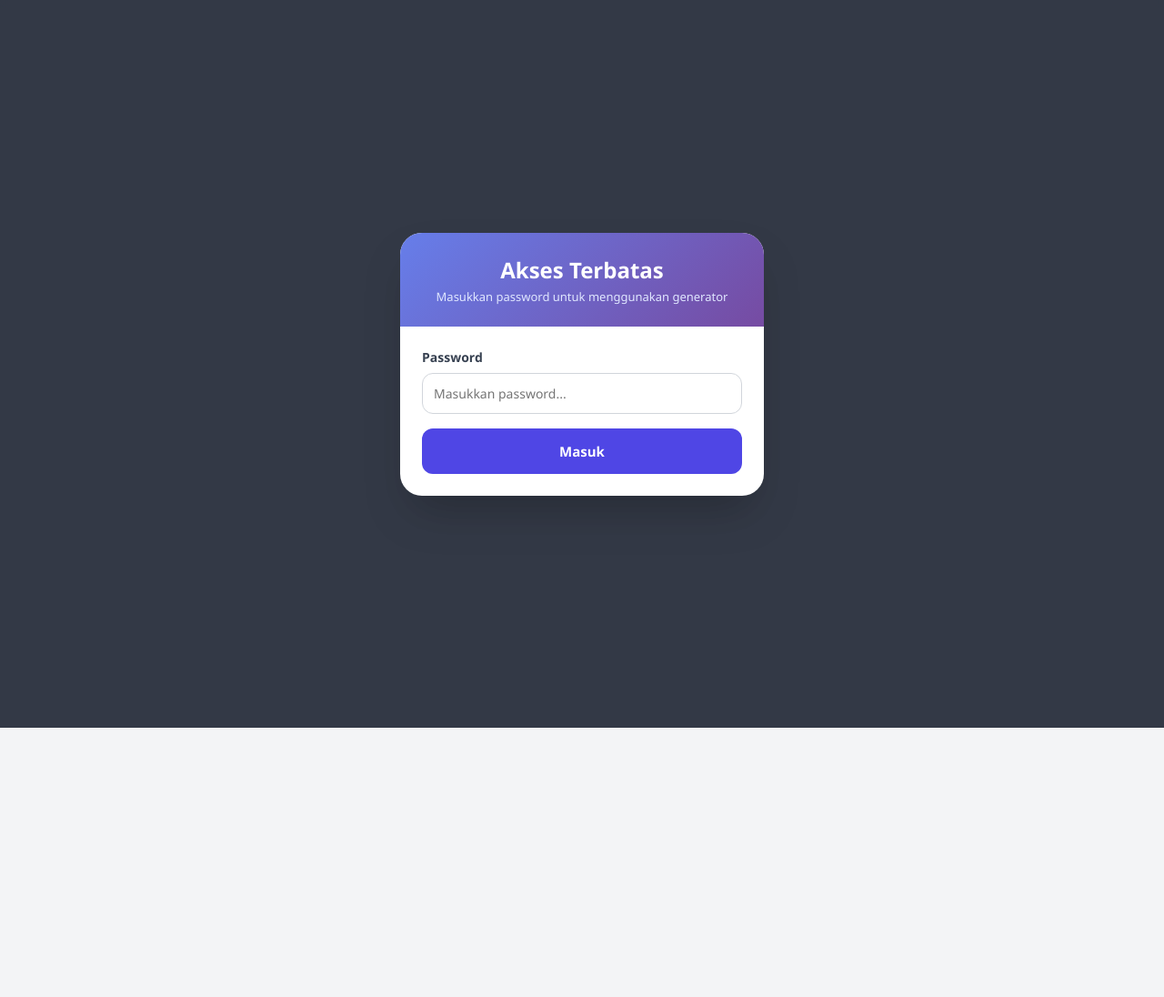
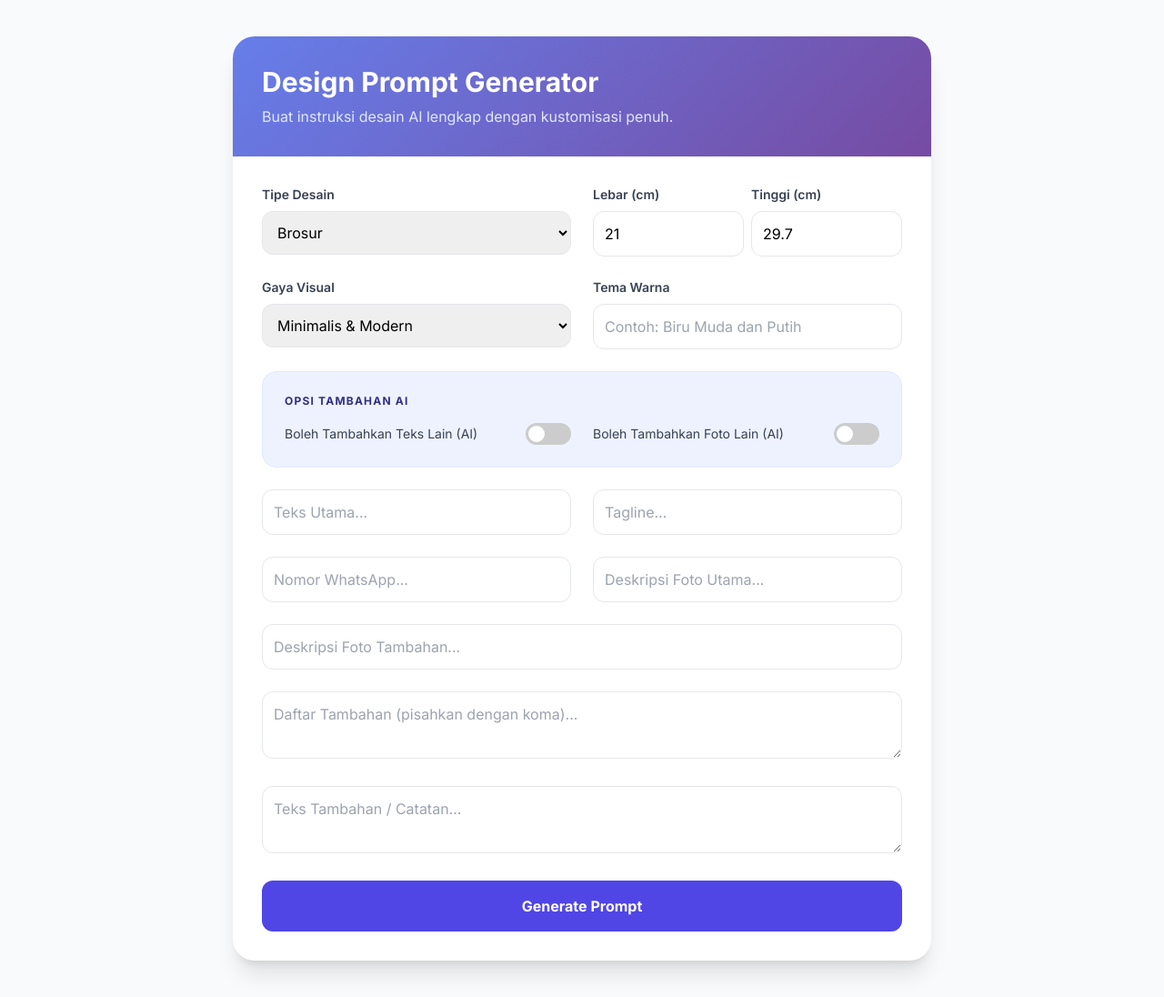
Before and after one commit to cakmamad88-hash/design-prompt-generator, a plain HTML site: page index.html in a window 1280 px wide. Shown: the whole page at 91% size. Before the commit the page ends 800 px from the top, so only its background shows below. Drawn offline with nearby package versions, Linux system fonts and the light colour scheme.

Commit message:
Update index.html

```diff
--- a/index.html
+++ b/index.html
@@ -5,118 +5,54 @@
     <meta charset="UTF-8">
     <meta name="viewport" content="width=device-width, initial-scale=1.0">
     <title>Design Prompt Generator Pro</title>
+    <script src="https://cdn.tailwindcss.com"></script>
+    <link href="https://fonts.googleapis.com/css2?family=Inter:wght@300;400;600;700&display=swap" rel="stylesheet">
     <style>
-        * { box-sizing: border-box; margin: 0; padding: 0; font-family: 'Segoe UI', Roboto, Helvetica, Arial, sans-serif; }
-        body { background-color: #f3f4f6; min-height: 100vh; padding: 40px 16px; color: #1f2937; }
-        .hidden { display: none !important; }
-
-        .gradient-bg { background: linear-gradient(135deg, #667eea 0%, #764ba2 100%); color: white; }
-        .card { max-width: 768px; margin: 0 auto; background: white; border-radius: 24px; box-shadow: 0 20px 25px -5px rgba(0,0,0,0.1); overflow: hidden; }
-
-        .overlay { position: fixed; inset: 0; background: rgba(17, 24, 39, 0.85); backdrop-filter: blur(4px); display: flex; align-items: center; justify-content: center; z-index: 9999; padding: 16px; }
-        .login-box { background: white; border-radius: 24px; max-width: 400px; width: 100%; overflow: hidden; box-shadow: 0 25px 50px -12px rgba(0,0,0,0.25); }
-        .login-header { padding: 24px; text-align: center; }
-        .login-header h2 { font-size: 24px; font-weight: 700; }
-        .login-header p { font-size: 13px; color: #e0e7ff; margin-top: 4px; }
-        .login-body { padding: 24px; }
-
-        .main-header { padding: 32px; display: flex; justify-content: space-between; align-items: center; gap: 16px; }
-        .main-header h1 { font-size: 28px; font-weight: 700; }
-        .main-header p { color: #e0e7ff; margin-top: 6px; font-size: 15px; }
-        .btn-lock { background: rgba(255,255,255,0.2); color: white; border: none; padding: 8px 16px; border-radius: 12px; font-weight: 600; font-size: 12px; cursor: pointer; }
-        .btn-lock:hover { background: rgba(255,255,255,0.3); }
-
-        .form-body { padding: 32px; display: flex; flex-direction: column; gap: 20px; }
-        .grid-2 { display: grid; grid-template-columns: 1fr 1fr; gap: 20px; }
-        .flex-gap { display: flex; gap: 10px; }
-        .flex-1 { flex: 1; }
-        label { display: block; font-size: 14px; font-weight: 600; color: #374151; margin-bottom: 8px; }
-        input[type="text"], input[type="number"], input[type="password"], select, textarea {
-            width: 100%; padding: 12px; border: 1px solid #d1d5db; border-radius: 12px; font-size: 14px; outline: none; transition: 0.2s;
-        }
-        input:focus, select:focus, textarea:focus { border-color: #6366f1; box-shadow: 0 0 0 3px rgba(99, 102, 241, 0.2); }
-        .col-full { grid-column: 1 / -1; }
-
-        .ai-box { background: #eef2ff; padding: 20px; border-radius: 16px; border: 1px solid #e0e7ff; }
-        .ai-box h2 { font-size: 12px; font-weight: 700; color: #312e81; text-transform: uppercase; letter-spacing: 1px; margin-bottom: 16px; }
-        .switch-row { display: flex; align-items: center; justify-content: space-between; font-size: 14px; color: #374151; }
-
-        .switch { position: relative; display: inline-block; width: 48px; height: 24px; flex-shrink: 0; }
+        body { font-family: 'Inter', sans-serif; }
+        .gradient-bg { background: linear-gradient(135deg, #667eea 0%, #764ba2 100%); }
+        .switch { position: relative; display: inline-block; width: 50px; height: 24px; }
         .switch input { opacity: 0; width: 0; height: 0; }
-        .slider { position: absolute; cursor: pointer; inset: 0; background-color: #ccc; transition: .3s; border-radius: 24px; }
-        .slider:before { position: absolute; content: ""; height: 18px; width: 18px; left: 3px; bottom: 3px; background-color: white; transition: .3s; border-radius: 50%; }
+        .slider { position: absolute; cursor: pointer; top: 0; left: 0; right: 0; bottom: 0; background-color: #ccc; transition: .4s; border-radius: 24px; }
+        .slider:before { position: absolute; content: ""; height: 18px; width: 18px; left: 3px; bottom: 3px; background-color: white; transition: .4s; border-radius: 50%; }
         input:checked + .slider { background-color: #4f46e5; }
-        input:checked + .slider:before { transform: translateX(24px); }
-
-        .btn-primary { width: 100%; background: #4f46e5; color: white; border: none; padding: 15px; border-radius: 12px; font-size: 15px; font-weight: 700; cursor: pointer; transition: 0.2s; }
-        .btn-primary:hover { background: #4338ca; }
-        .btn-copy { width: 100%; background: #22c55e; color: white; border: none; padding: 12px; border-radius: 10px; font-size: 14px; font-weight: 600; cursor: pointer; margin-top: 12px; }
-        .btn-copy:hover { background: #16a34a; }
-
-        .result-box { background: #f3f4f6; padding: 16px; border-radius: 12px; border: 1px solid #e5e7eb; font-size: 14px; font-style: italic; white-space: pre-line; line-height: 1.5; }
-        .error-text { color: #ef4444; font-size: 13px; margin-top: 8px; }
-
-        @media (max-width: 640px) {
-            .grid-2 { grid-template-columns: 1fr; }
-            .main-header { flex-direction: column; align-items: flex-start; }
-        }
+        input:checked + .slider:before { transform: translateX(26px); }
     </style>
 </head>
-<body>
+<body class="bg-gray-50 min-h-screen py-10 px-4">
 
-    <!-- LAYAR KUNCI PASSWORD -->
-    <div id="loginOverlay" class="overlay">
-        <div class="login-box">
-            <div class="gradient-bg login-header">
-                <h2>Akses Terbatas</h2>
-                <p>Masukkan password untuk menggunakan generator</p>
-            </div>
-            <div class="login-body">
-                <label for="passwordInput">Password</label>
-                <input type="password" id="passwordInput" placeholder="Masukkan password...">
-                <p id="errorMsg" class="error-text hidden">Password salah. Silakan coba lagi.</p>
-                <button type="button" id="loginBtn" class="btn-primary" style="margin-top: 16px;">Masuk</button>
-            </div>
-        </div>
-    </div>
-
-    <!-- KONTEN UTAMA WEBSITE -->
-    <div id="mainApp" class="card hidden">
-        <div class="gradient-bg main-header">
-            <div>
-                <h1>Design Prompt Generator</h1>
-                <p>Buat instruksi desain AI lengkap dengan kustomisasi penuh.</p>
-            </div>
-            <button type="button" id="logoutBtn" class="btn-lock">Kunci</button>
+    <div class="max-w-3xl mx-auto bg-white rounded-3xl shadow-xl overflow-hidden">
+        <div class="gradient-bg p-8 text-white">
+            <h1 class="text-3xl font-bold">Design Prompt Generator</h1>
+            <p class="mt-2 text-indigo-100">Buat instruksi desain AI lengkap dengan kustomisasi penuh.</p>
         </div>
 
-        <div class="form-body">
-            <div class="grid-2">
+        <div class="p-8 space-y-6">
+            <div class="grid grid-cols-1 md:grid-cols-2 gap-6">
                 <div>
-                    <label>Tipe Desain</label>
-                    <select id="type">
+                    <label class="block text-sm font-semibold text-gray-700">Tipe Desain</label>
+                    <select id="type" class="w-full mt-2 p-3 border rounded-xl focus:ring-2 focus:ring-indigo-400 outline-none">
                         <option value="Brosur">Brosur</option>
                         <option value="Banner">Banner</option>
                         <option value="Stiker">Stiker</option>
                         <option value="Pamflet">Pamflet</option>
                     </select>
                 </div>
-                <div class="flex-gap">
+                <div class="flex gap-2">
                     <div class="flex-1">
-                        <label>Lebar (cm)</label>
-                        <input type="number" id="width" value="21">
+                        <label class="block text-sm font-semibold text-gray-700">Lebar (cm)</label>
+                        <input type="number" id="width" value="21" class="w-full mt-2 p-3 border rounded-xl focus:ring-2 focus:ring-indigo-400 outline-none">
                     </div>
                     <div class="flex-1">
-                        <label>Tinggi (cm)</label>
-                        <input type="number" id="height" value="29.7">
+                        <label class="block text-sm font-semibold text-gray-700">Tinggi (cm)</label>
+                        <input type="number" id="height" value="29.7" class="w-full mt-2 p-3 border rounded-xl focus:ring-2 focus:ring-indigo-400 outline-none">
                     </div>
                 </div>
             </div>
 
-            <div class="grid-2">
+            <div class="grid grid-cols-1 md:grid-cols-2 gap-6">
                 <div>
-                    <label>Gaya Visual</label>
-                    <select id="style">
+                    <label class="block text-sm font-semibold text-gray-700">Gaya Visual</label>
+                    <select id="style" class="w-full mt-2 p-3 border rounded-xl focus:ring-2 focus:ring-indigo-400 outline-none">
                         <option value="minimalist and modern">Minimalis & Modern</option>
                         <option value="elegant and luxury">Elegan & Mewah</option>
                         <option value="bold and crowded with vibrant elements">Ramai & Bersemangat</option>
@@ -124,23 +60,23 @@
                     </select>
                 </div>
                 <div>
-                    <label>Tema Warna</label>
-                    <input type="text" id="color" placeholder="Contoh: Biru Muda dan Putih">
+                    <label class="block text-sm font-semibold text-gray-700">Tema Warna</label>
+                    <input type="text" id="color" placeholder="Contoh: Biru Muda dan Putih" class="w-full mt-2 p-3 border rounded-xl focus:ring-2 focus:ring-indigo-400 outline-none">
                 </div>
             </div>
 
-            <div class="ai-box">
-                <h2>Opsi Tambahan AI</h2>
-                <div class="grid-2">
-                    <div class="switch-row">
-                        <span>Boleh Tambahkan Teks Lain (AI)</span>
+            <div class="bg-indigo-50 p-6 rounded-2xl border border-indigo-100">
+                <h2 class="text-xs font-bold text-indigo-900 mb-4 uppercase tracking-widest">Opsi Tambahan AI</h2>
+                <div class="grid grid-cols-1 md:grid-cols-2 gap-6">
+                    <div class="flex items-center justify-between">
+                        <span class="text-sm text-gray-700">Boleh Tambahkan Teks Lain (AI)</span>
                         <label class="switch">
                             <input type="checkbox" id="aiAllowText">
                             <span class="slider"></span>
                         </label>
                     </div>
-                    <div class="switch-row">
-                        <span>Boleh Tambahkan Foto Lain (AI)</span>
+                    <div class="flex items-center justify-between">
+                        <span class="text-sm text-gray-700">Boleh Tambahkan Foto Lain (AI)</span>
                         <label class="switch">
                             <input type="checkbox" id="aiAllowPhoto">
                             <span class="slider"></span>
@@ -149,35 +85,72 @@
                 </div>
             </div>
 
-            <div class="grid-2">
-                <input type="text" id="mainText" placeholder="Teks Utama...">
-                <input type="text" id="tagline" placeholder="Tagline...">
-                <input type="text" id="wa" placeholder="Nomor WhatsApp...">
-                <input type="text" id="photoDescription" placeholder="Deskripsi Foto Utama...">
-                <input type="text" id="additionalPhoto" placeholder="Deskripsi Foto Tambahan..." class="col-full">
+            <div class="grid grid-cols-1 md:grid-cols-2 gap-6">
+                <input type="text" id="mainText" placeholder="Teks Utama..." class="w-full p-3 border rounded-xl focus:ring-2 focus:ring-indigo-400 outline-none">
+                <input type="text" id="tagline" placeholder="Tagline..." class="w-full p-3 border rounded-xl focus:ring-2 focus:ring-indigo-400 outline-none">
+                <input type="text" id="wa" placeholder="Nomor WhatsApp..." class="w-full p-3 border rounded-xl focus:ring-2 focus:ring-indigo-400 outline-none">
+                <input type="text" id="photoDescription" placeholder="Deskripsi Foto Utama..." class="w-full p-3 border rounded-xl focus:ring-2 focus:ring-indigo-400 outline-none">
+                <input type="text" id="additionalPhoto" placeholder="Deskripsi Foto Tambahan..." class="w-full p-3 border rounded-xl focus:ring-2 focus:ring-indigo-400 outline-none col-span-full">
             </div>
 
-            <textarea id="listItems" placeholder="Daftar Tambahan (pisahkan dengan koma)..." rows="2"></textarea>
-            <textarea id="extraText" placeholder="Teks Tambahan / Catatan..." rows="2"></textarea>
+            <textarea id="listItems" placeholder="Daftar Tambahan (pisahkan dengan koma)..." class="w-full p-3 border rounded-xl focus:ring-2 focus:ring-indigo-400 outline-none" rows="2"></textarea>
+            <textarea id="extraText" placeholder="Teks Tambahan / Catatan..." class="w-full p-3 border rounded-xl focus:ring-2 focus:ring-indigo-400 outline-none" rows="2"></textarea>
 
-            <button type="button" id="generateBtn" class="btn-primary">Generate Prompt</button>
+            <button onclick="generatePrompt()" class="w-full bg-indigo-600 hover:bg-indigo-700 text-white font-bold py-4 rounded-xl transition duration-300">
+                Generate Prompt
+            </button>
 
-            <div id="outputArea" class="hidden">
-                <label>Prompt Hasil:</label>
-                <div class="result-box" id="promptResult"></div>
-                <button type="button" id="copyBtn" class="btn-copy">Salin Prompt</button>
+            <div id="outputArea" class="hidden mt-6">
+                <label class="block text-sm font-semibold text-gray-700 mb-2">Prompt Hasil:</label>
+                <div class="bg-gray-100 p-4 rounded-xl border border-gray-200 text-gray-800 text-sm italic whitespace-pre-line" id="promptResult"></div>
+                <button onclick="copyPrompt()" id="copyBtn" class="mt-4 w-full bg-green-500 hover:bg-green-600 text-white py-2 rounded-lg font-medium flex items-center justify-center gap-2 transition">
+                    <span>Salin Prompt</span>
+                </button>
             </div>
         </div>
     </div>
 
     <script>
-        document.addEventListener("DOMContentLoaded", function() {
-            // GANTI PASSWORD DI BARIS BERIKUT:
-            const PASSWORD_BENAR = "admin123";
+        function generatePrompt() {
+            const type = document.getElementById('type').value;
+            const w = document.getElementById('width').value;
+            const h = document.getElementById('height').value;
+            const style = document.getElementById('style').value;
+            const color = document.getElementById('color').value || "harmonious";
 
-            const loginOverlay = document.getElementById("loginOverlay");
-            const mainApp = document.getElementById("mainApp");
-            const passwordInput = document.getElementById("passwordInput");
-            const errorMsg = document.getElementById("errorMsg");
-            const loginBtn = document.getElementById("loginBtn");
-            const logoutBtn = document.getElementById("logoutBtn");
+            const mainText = document.getElementById('mainText').value || "[Teks Utama]";
+            const tagline = document.getElementById('tagline').value || "[Tagline]";
+            const wa = document.getElementById('wa').value || "[Nomor WA]";
+            const photoDescription = document.getElementById('photoDescription').value;
+            const additionalPhoto = document.getElementById('additionalPhoto').value;
+            const listItems = document.getElementById('listItems').value;
+            const extraText = document.getElementById('extraText').value;
+
+            const allowText = document.getElementById('aiAllowText').checked;
+            const allowPhoto = document.getElementById('aiAllowPhoto').checked;
+
+            let prompt = `Create a ${style} ${type} design with dimensions ${w}cm x ${h}cm, using a ${color} color palette.\n\n`;
+            prompt += `Key Content: Main Text "${mainText}", Tagline "${tagline}", Contact Info ${wa}.\n`;
+
+            if (listItems.trim() !== "") {
+                prompt += `Additional list items to include: ${listItems}.\n`;
+            }
+            if (extraText.trim() !== "") {
+                prompt += `Extra notes/text: ${extraText}.\n`;
+            }
+            if (photoDescription.trim() !== "") {
+                prompt += `\nMain image/photo detail: ${photoDescription}.\n`;
+            }
+            if (additionalPhoto.trim() !== "") {
+                prompt += `Additional image/photo detail: ${additionalPhoto}.\n`;
+            }
+
+            prompt += `\n${allowText ? "AI is allowed to add relevant supporting text or headlines." : "Stick strictly to user provided text."}\n`;
+            prompt += `${allowPhoto ? "AI is encouraged to add relevant decorative images or photos to enhance the design." : "Use only the described photos without adding extra subjects."}\n`;
+            prompt += `The layout should be clean, balanced, with modern typography and visually appealing graphics that represent the content. High resolution, 8k, photorealistic style.`;
+
+            document.getElementById('promptResult').textContent = prompt;
+            document.getElementById('outputArea').classList.remove('hidden');
+        }
+
+        function copyPrompt() {
```
